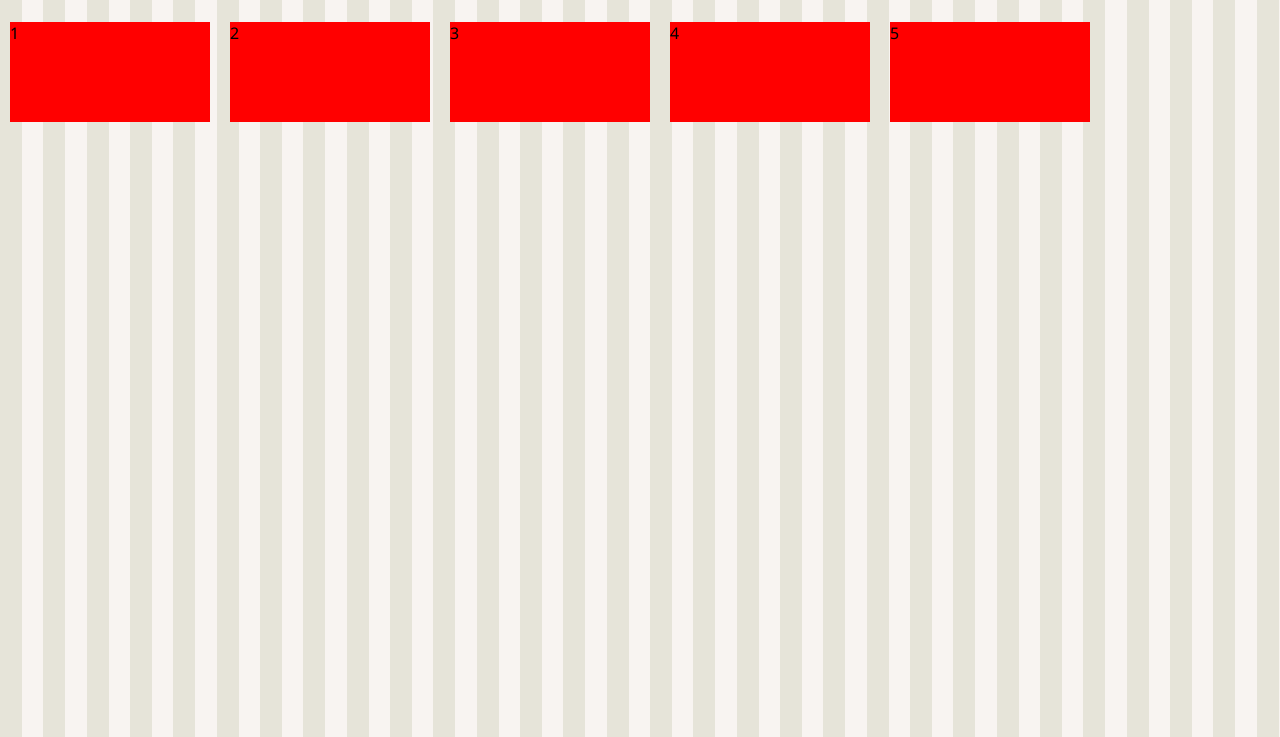
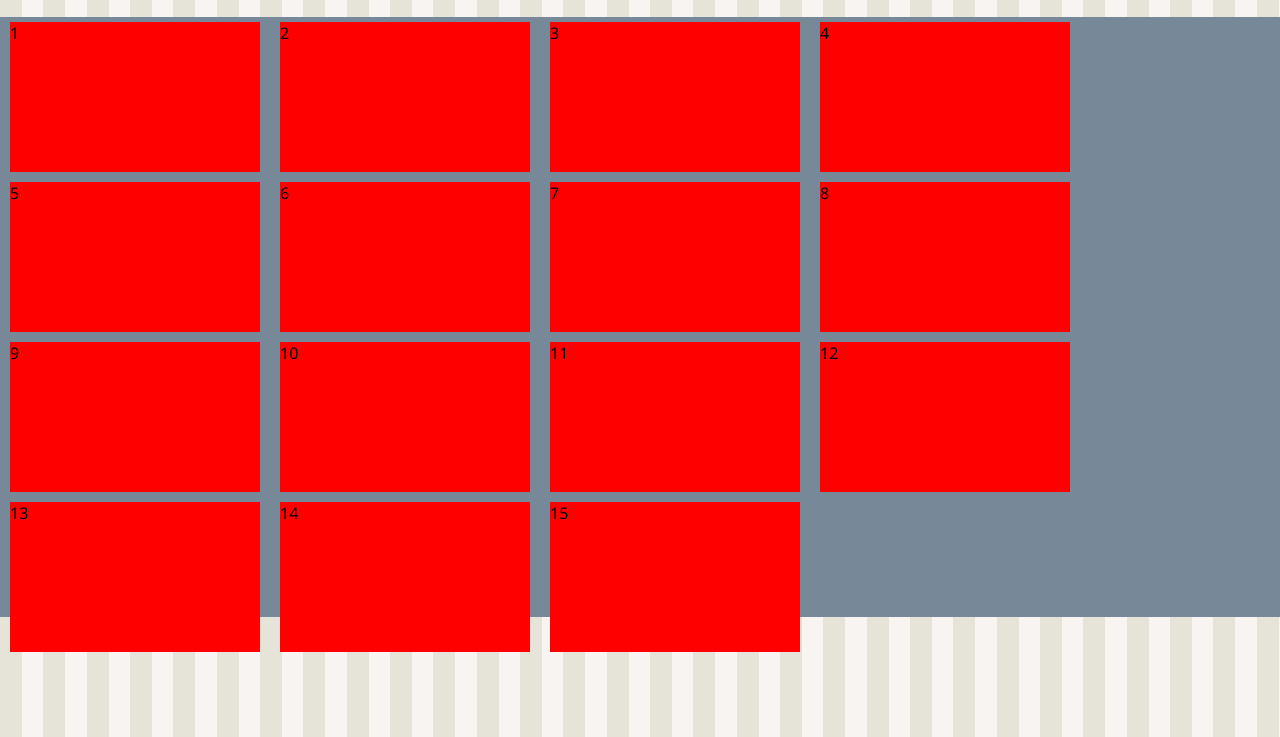
Before and after one commit to MiHawkStackOverFlow/Flexbox-Website, a plain HTML site: page pages/test.html in a window 1280 px wide. Shown: the part 63-800 px from the top of the page. Drawn offline with Linux system fonts and the light colour scheme.

Commit message:
Align content within flex

```diff
--- a/css/styles.css
+++ b/css/styles.css
@@ -71,6 +71,11 @@ nav>ul>li a {
     margin-left: auto;
     margin-right: auto;
     display: flex;
+    flex-direction: row;
+    flex-wrap: wrap;
+    background-color: lightslategrey;
+    height: 600px;
+    align-content: space-between;
 }
 
 /*Main Content*/
@@ -81,8 +86,8 @@ nav>ul>li a {
 }
 
 .box {
-    width: 200px;
-    height: 100px;
+    width: 250px;
+    height: 150px;
     background-color: red;
     margin: 5px 10px;
 }
--- a/pages/test.html
+++ b/pages/test.html
@@ -29,6 +29,16 @@
         <div class="box">3</div>
         <div class="box">4</div>
         <div class="box">5</div>
+        <div class="box">6</div>
+        <div class="box">7</div>
+        <div class="box">8</div>
+        <div class="box">9</div>
+        <div class="box">10</div>
+        <div class="box">11</div>
+        <div class="box">12</div>
+        <div class="box">13</div>
+        <div class="box">14</div>
+        <div class="box">15</div>
 
     </div>
 </body>
```
